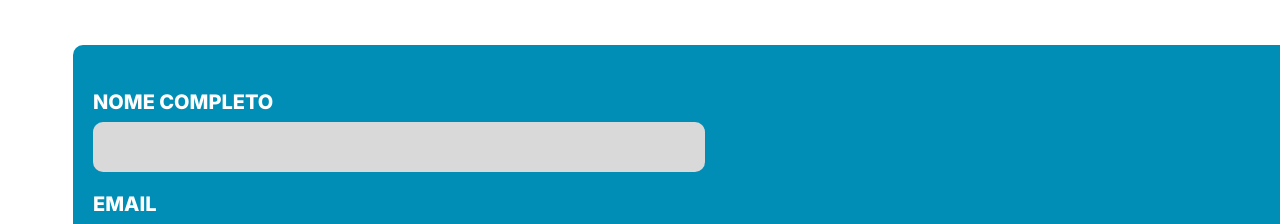
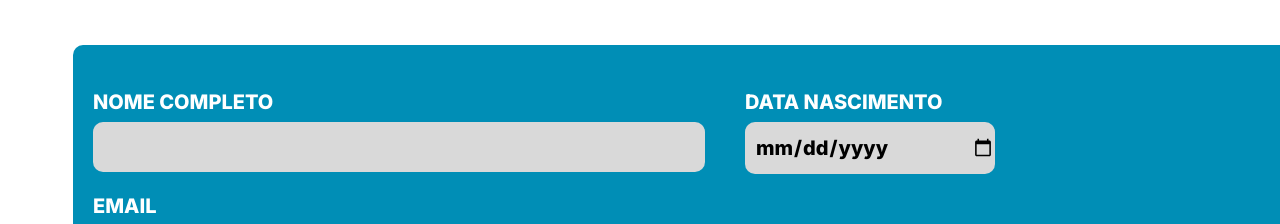
Before and after one commit to EduardoJM777/Fixr_Front, an Angular app in the folder Fixr/: page /criarContaPrestador in a window 1280 px wide. Shown: the part 126-350 px from the top of the page. Built offline with nearby package versions, Linux system fonts and the light colour scheme; no server answers.

Commit message:
implementada data de nascimento no cadastro do cliente e do prestador

```diff
--- a/Fixr/src/app/models/clienteDTO.model.ts
+++ b/Fixr/src/app/models/clienteDTO.model.ts
@@ -1,4 +1,5 @@
 export interface ClienteDTO {
     nome: string;
+    dataNascimento: string;
     email: string;
 }
--- a/Fixr/src/app/models/prestadorDTO.model.ts
+++ b/Fixr/src/app/models/prestadorDTO.model.ts
@@ -2,6 +2,7 @@ import { Profissao } from "./enums/profissao.enum";
 
 export interface PrestadorDTO {
     nome: string;
+    dataNascimento: string;
     email: string;
     profissao: Profissao | null;
 }
--- a/Fixr/src/app/models/usuario.model.ts
+++ b/Fixr/src/app/models/usuario.model.ts
@@ -2,6 +2,7 @@ import { Profissao } from "./enums/profissao.enum";
 
 export interface Usuario {
     nome: string;
+    dataNascimento: string;
     email: string;
     profissao: Profissao;
 }
--- a/Fixr/src/app/pages/criarConta/criar-conta-cliente/criar-conta-cliente.component.css
+++ b/Fixr/src/app/pages/criarConta/criar-conta-cliente/criar-conta-cliente.component.css
@@ -77,6 +77,17 @@ label {
     font-weight: 800;
     color: #000000;
     padding-left: 10px;
+}
+
+.inDataNasc {
+    background-color: #D9D9D9;
+    border-radius: 10px;
+    border: none;
+    width: 250px;
+    height: 52px;
+    font-size: 20px;
+    padding-left: 10px;
+    font-weight: 800;
 }
 
 .inEmail {
--- a/Fixr/src/app/pages/criarConta/criar-conta-cliente/criar-conta-cliente.component.html
+++ b/Fixr/src/app/pages/criarConta/criar-conta-cliente/criar-conta-cliente.component.html
@@ -16,6 +16,16 @@
                        [(ngModel)]="nome"
                        required>
             </div>
+
+            <div class="campo">
+                <label>DATA DE NASCIMENTO</label>
+                <input type="date"
+                       class="inDataNasc"
+                       name="dataNascimento"
+                       [(ngModel)]="dataNascimento">
+            </div>
+
+
         </div>
 
         <div class="linha">
--- a/Fixr/src/app/pages/criarConta/criar-conta-cliente/criar-conta-cliente.component.ts
+++ b/Fixr/src/app/pages/criarConta/criar-conta-cliente/criar-conta-cliente.component.ts
@@ -16,6 +16,7 @@ export class CriarContaClienteComponent {
   constructor(private http: HttpClient, private router: Router){}
 
   nome = "";
+  dataNascimento = "";
   email = "";
   senha = "";
   confSenha = "";
@@ -31,6 +32,7 @@ export class CriarContaClienteComponent {
 
     const dados = {
       nome: this.nome,
+      dataNascimento: this.dataNascimento,
       email: this.email,
       senha: this.senha,
       telefone: this.telefone
--- a/Fixr/src/app/pages/criarConta/criar-conta-prestador/criar-conta-prestador.css
+++ b/Fixr/src/app/pages/criarConta/criar-conta-prestador/criar-conta-prestador.css
@@ -75,6 +75,17 @@ h3 {
     font-size: 20px;
     font-weight: 800;
     padding-left: 10px;
+}
+
+.inDataNasc {
+    background-color: #D9D9D9;
+    border-radius: 10px;
+    border: none;
+    width: 250px;
+    height: 52px;
+    font-size: 20px;
+    padding-left: 10px;
+    font-weight: 800;
 }
 
 .inEmail {
--- a/Fixr/src/app/pages/criarConta/criar-conta-prestador/criar-conta-prestador.html
+++ b/Fixr/src/app/pages/criarConta/criar-conta-prestador/criar-conta-prestador.html
@@ -13,6 +13,14 @@
                        name="nome"
                        [(ngModel)]="nome"
                        required>
+            </div>
+
+            <div class="campo">
+                <h3>DATA NASCIMENTO</h3>
+                <input type="date"
+                       class="inDataNasc"
+                       name="dataNascimento"
+                       [(ngModel)]="dataNascimento">
             </div>
         </div>
 
--- a/Fixr/src/app/pages/criarConta/criar-conta-prestador/criar-conta-prestador.ts
+++ b/Fixr/src/app/pages/criarConta/criar-conta-prestador/criar-conta-prestador.ts
@@ -17,6 +17,7 @@ export class CriarContaPrestador {
   constructor(private http: HttpClient, private router: Router){}
 
   nome = "";
+  dataNascimento = "";
   email = "";
   senha = "";
   confSenha = "";
@@ -55,6 +56,7 @@ export class CriarContaPrestador {
 
     const dados = {
       nome: this.nome,
+      dataNascimento: this.dataNascimento,
       email: this.email,
       senha: this.senha,
       profissaoId: this.profissaoId
```
